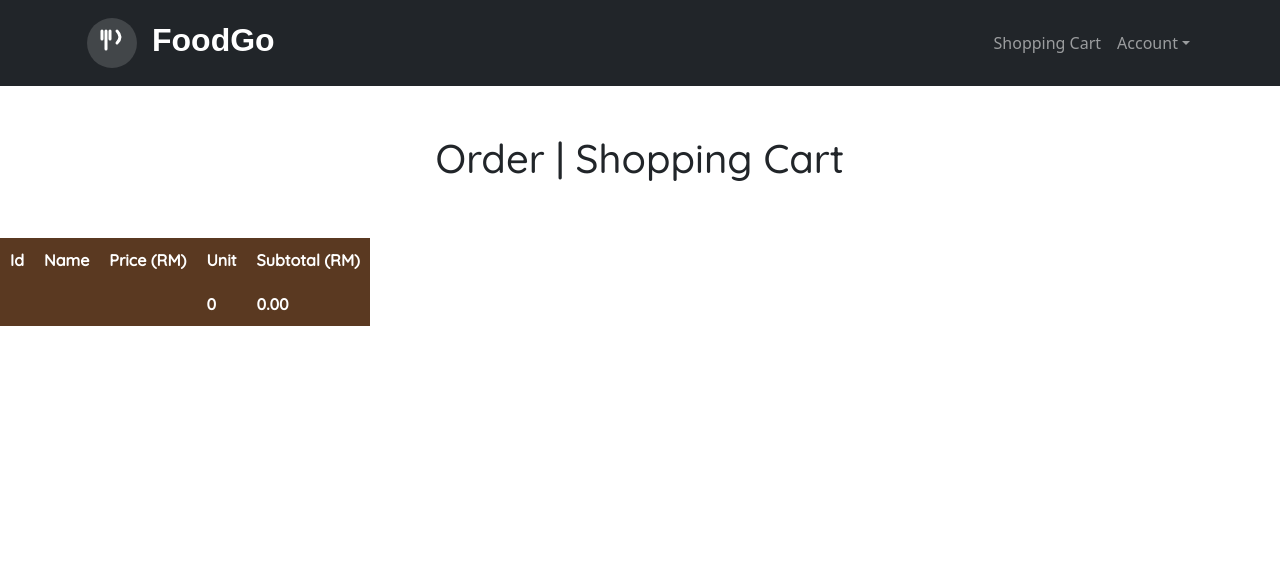
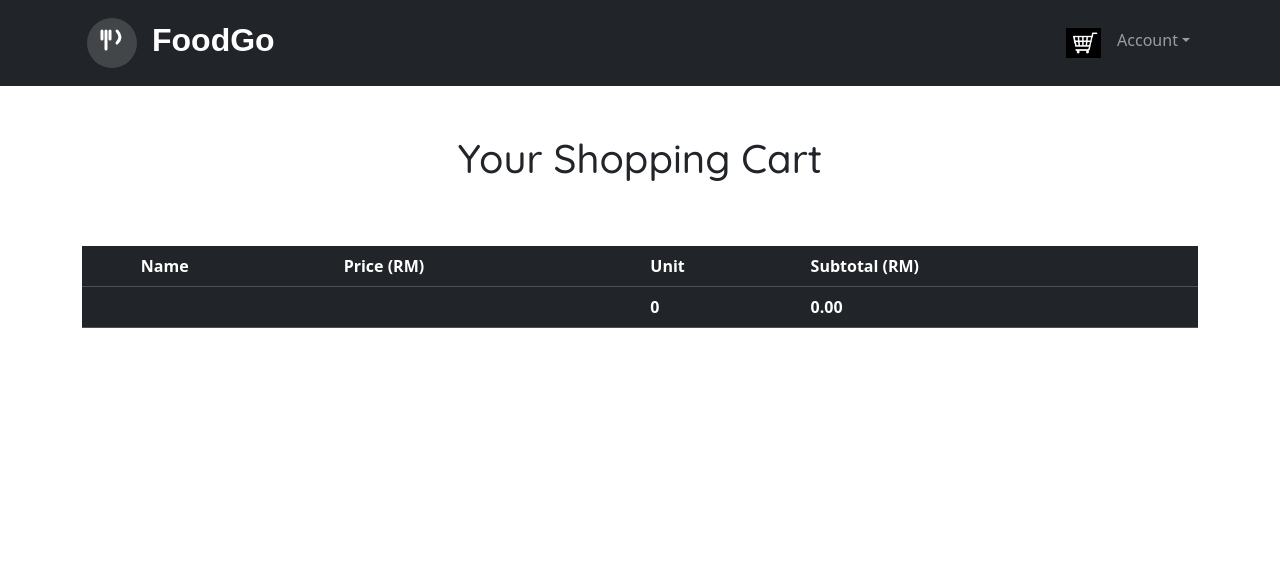
Before and after one commit to CheeWeng2828/Cloud-Computing-for-Business, a PHP site: page /order/shopping_cart.php in a window 1280 px wide. Shown: the top 568 px of the page. Run offline with PHP 8.4, Linux system fonts and the light colour scheme; lists and menus that the app fills with data are empty; some libraries are stand-ins or nearby versions; some web fonts are replaced.

Commit message:
Shopping Cart Design

```diff
--- a/Group 8 Bakery/project/head.php
+++ b/Group 8 Bakery/project/head.php
@@ -28,7 +28,7 @@
 
                         <li class="nav-item">
                             <a class="nav-link" href="/order/shopping_cart.php">
-                                Shopping Cart
+                                <img src="/image/shopping_cart.jpg" alt="shopping cart" style="width: 35px; height:30px">
                                 <?php
                                 $cart = get_cart();
                                 $count = array_sum($cart);
--- a/Group 8 Bakery/project/order/shopping_cart.php
+++ b/Group 8 Bakery/project/order/shopping_cart.php
@@ -13,13 +13,13 @@ if (is_post()) {
 
 // ----------------------------------------------------------------------------
 
-$_title = 'Order | Shopping Cart';
+$_title = 'Your Shopping Cart';
 include '../head.php';
 ?>
-
-<table class="cart">
+<div class="container mt-3">
+    <table class="table table-dark table-hover">
         <tr>
-        <th>Id</th>
+            <th></th>
             <th>Name</th>
             <th>Price (RM)</th>
             <th>Unit</th>
@@ -43,7 +43,9 @@ include '../head.php';
             $total += $subtotal;
         ?>
             <tr>
-            <td><?= $p->id ?></td>
+                <td class="right">
+                    <img src="/product_img/<?= $p->photo ?>" class="rounded-pill" style="width:80px;height:80px">
+                </td>
                 <td><?= $p->name ?></td>
                 <td class="right"><?= $p->price ?></td>
                 <td>
@@ -54,9 +56,8 @@ include '../head.php';
                         <?= html_select('unit', $_units, '') ?>
                     </form>
                 </td>
-            <td class="right">
+                <td>
                     <?= sprintf('%.2f', $subtotal) ?>
-                <img src="/product_img/<?= $p->photo ?>" class="popup">
                 </td>
             </tr>
         <?php endforeach ?>
@@ -67,6 +68,8 @@ include '../head.php';
             <th class="right"><?= sprintf('%.2f', $total) ?></th>
         </tr>
     </table>
+</div>
+
 
 <p>
     <?php if ($cart): ?>
```
Also changed, not shown: Group 8 Bakery/project/image/shopping_cart.jpg (added). Lines whose indentation alone changed are shown as unchanged.
